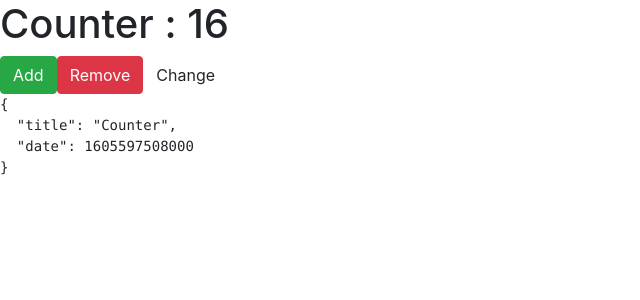
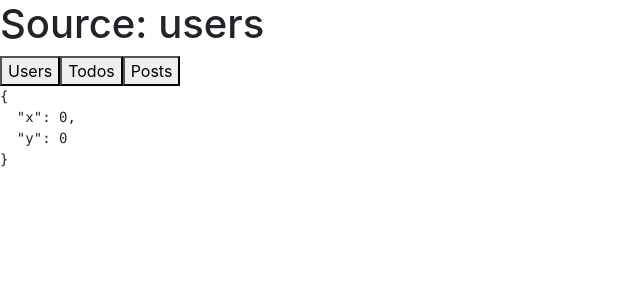
Before and after one commit to Smynay/workbook, a React (Create React App) app: page / in a window 1280 px wide. Shown: the top 300 px of the page, without its empty margins (0-640 px from the left). Built offline with nearby package versions, Linux system fonts and the light colour scheme; no server answers.

Commit message:
useEffect

```diff
--- a/src/App.js
+++ b/src/App.js
@@ -1,49 +1,50 @@
-import React, { useState } from 'react';
-
-function computeInitialCouter() {
-  console.log('Some calculatios...');
-  return Math.trunc(Math.random() * 20);
-}
+import React, { useState, useEffect } from 'react';
 
 function App() {
-  // const [counter, setCounter] = useState(computeInitialCouter());
-  const [counter, setCounter] = useState(() => computeInitialCouter());
+  const [type, setType] = useState('users');
+  const [data, setData] = useState([]);
+  const [pos, setPos] = useState({ x: 0, y: 0 });
 
-  const [state, setState] = useState({ title: 'Counter', date: Date.now() });
+  // useEffect(() => {
+  //   console.log('render');
+  // });
 
-  const increment = () => {
-    // setCounter(counter + 1); not working
-    // setCounter(counter + 1);
-    setCounter((prev) => prev + 1); //good practice (for using same state, or dependences)
+  useEffect(() => {
+    fetch(`https://jsonplaceholder.typicode.com/${type}/`)
+      .then((response) => response.json())
+      .then((json) => setData(json));
+
+    return () => {
+      window.removeEventListener('mousemove', mouseMoveHandler);
+    };
+  }, [type]);
+
+  const mouseMoveHandler = (event) => {
+    setPos({
+      x: event.clientX,
+      y: event.clientY,
+    });
   };
 
-  const decrement = () => {
-    setCounter(counter - 1);
-  };
+  useEffect(() => {
+    console.log('Comp did mount');
+    window.addEventListener('mousemove', mouseMoveHandler);
 
-  function updateTitle() {
-    setState((prev) => {
-      return {
-        ...prev,
-        title: 'newName',
-      };
-    });
-  }
+    return () => {
+      window.removeEventListener('mousemove', mouseMoveHandler);
+    };
+  }, []);
 
   return (
     <div>
-      <h1>Counter : {counter}</h1>
-      <button className="btn btn-success" onClick={increment}>
-        Add
-      </button>
-      <button className="btn btn-danger" onClick={decrement}>
-        Remove
-      </button>
-      <button className="btn btn-default" onClick={() => updateTitle()}>
-        Change
-      </button>
+      <h1>Source: {type}</h1>
 
-      <pre>{JSON.stringify(state, null, 2)}</pre>
+      <button onClick={() => setType('users')}>Users</button>
+      <button onClick={() => setType('todos')}>Todos</button>
+      <button onClick={() => setType('posts')}>Posts</button>
+
+      {/* <pre>{JSON.stringify(data, null, 2)}</pre> */}
+      <pre>{JSON.stringify(pos, null, 2)}</pre>
     </div>
   );
 }
```
